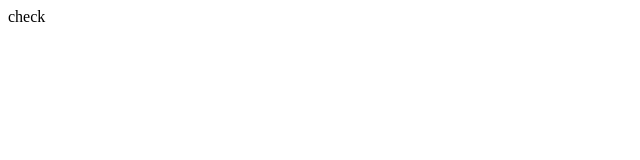
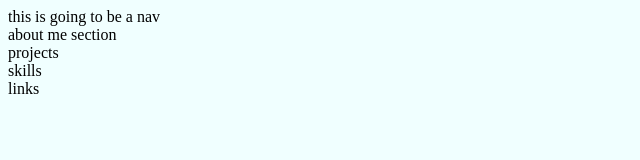
Before and after one commit to superjjang1/newport, a plain HTML site: page index.html in a window 1280 px wide. Shown: the whole page, without its empty margins (0-640 px from the left). Drawn offline with Linux system fonts and the light colour scheme; a web font is replaced by a local one.

Commit message:
initial skeletoning sectioning

```diff
--- a/index.html
+++ b/index.html
@@ -5,13 +5,39 @@
     <meta name="viewport" content="width=device-width, initial-scale=1.0">
     <meta http-equiv="X-UA-Compatible" content="ie=edge">
     <title>Sean Yim</title>
+    <script src="https://kit.fontawesome.com/d6a9276dd6.js"></script>
+    <link href="https://fonts.googleapis.com/css?family=Quicksand:300,400,500,700" rel="stylesheet">
+    <link href="https://fonts.googleapis.com/css?family=Playfair+Display:400,400i,700" rel="stylesheet">
+    <link rel="stylesheet" type="text/css" href="./style.css">
+
 </head>
 <body>
-    <div>
-        <nav></nav>
-        <div class="about">
-            check
-        </div>
+    <div class="body">
+        <header>
+            <nav>
+                this is going to be a nav
+            </nav>
+        </header>
+        <section>
+            <div class="about">
+                about me section
+            </div>
+        </section>
+        <section>
+            <div class="projects">
+                projects
+            </div>
+        </section>
+        <section>
+            <div class="skills">
+                skills
+            </div>
+        </section>
+        <section>
+            <div class="links">
+                links
+            </div>
+        </section>
     </div>
 </body>
 </html>
--- a/style.css
+++ b/style.css
@@ -0,0 +1,3 @@
+body {
+    background-color: azure;
+}
```
